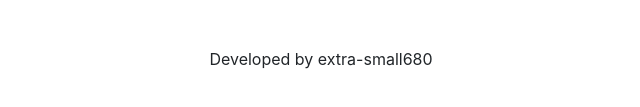
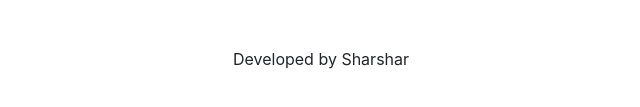
Before and after one commit to msharshar/regression, a plain HTML site: page index.html in a window 1280 px wide. Shown: the part 507-614 px from the top of the page, 319-959 px from the left. Drawn offline with nearby package versions, Linux system fonts and the light colour scheme.

Commit message:
Project upload

```diff
--- a/index.html
+++ b/index.html
@@ -29,7 +29,7 @@
                 </div>
                 <button id="draw" class="btn btn-primary">Draw my curves!</button>
 
-                <p class="text-center">Developed by extra-small680</p>
+                <p class="text-center">Developed by Sharshar</p>
             </div>
         </section>
 
```
Also changed, not shown: 1 other file.
